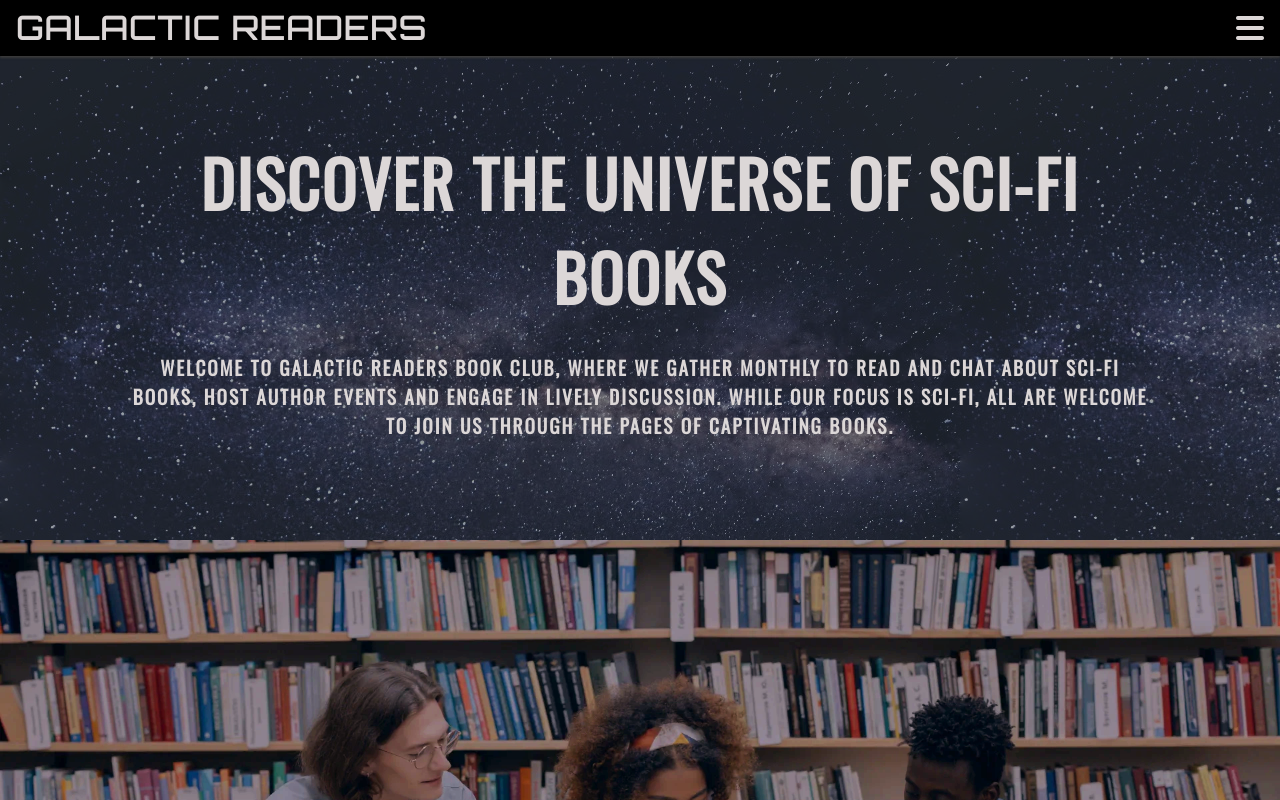
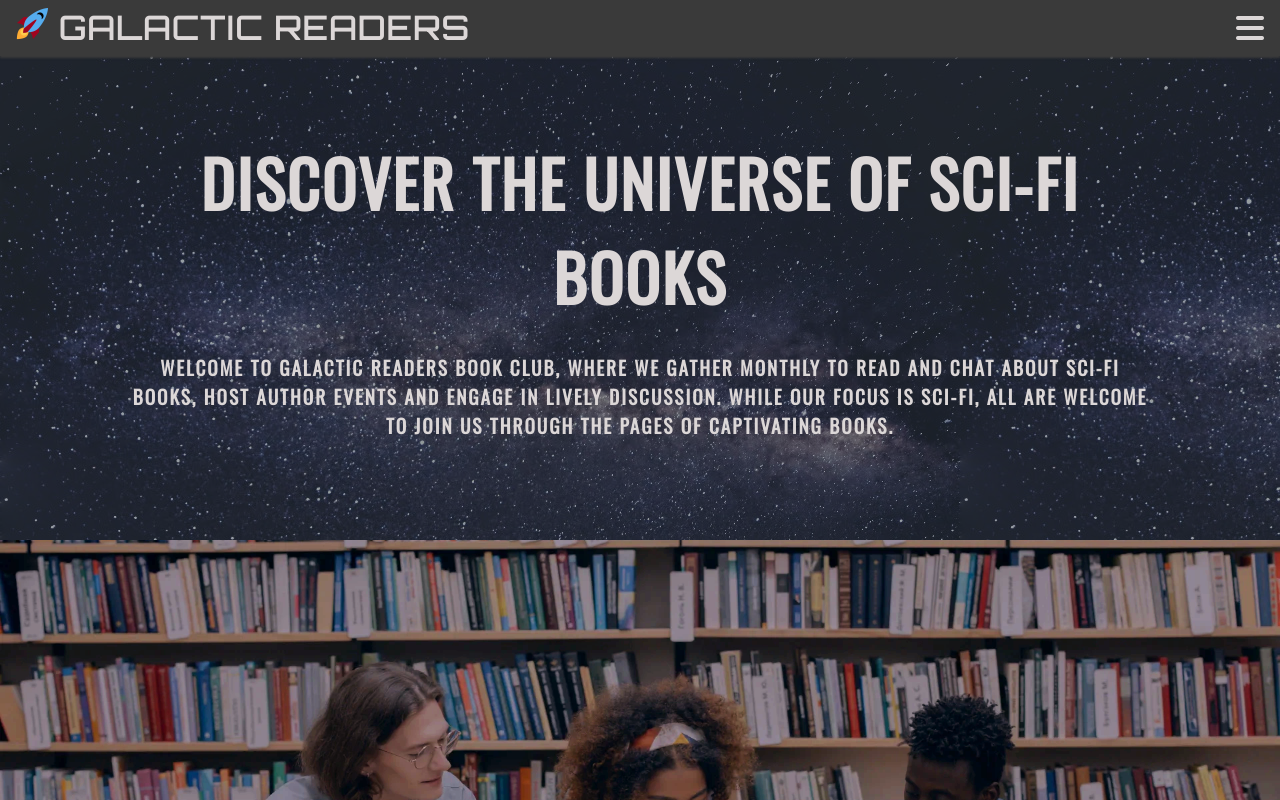
Before and after one commit to Code-Institute-Submissions/Rachelz85-galactic-readers, a plain HTML site: page index.html in a window 1280 px wide. Shown: the top 800 px of the page. Drawn offline with nearby package versions, Linux system fonts and the light colour scheme; a web font is replaced by a local one.

Commit message:
Changed the header and footer background color. and added a favicon to the logo

```diff
--- a/assets/css/styles.css
+++ b/assets/css/styles.css
@@ -35,7 +35,7 @@ h1,h2,h3 {
 
 /* Header */
 header {
-    background-color: black;
+    background-color: #3a3a3a;
     padding: 0.5rem 1rem;
     position: fixed;
     width: 100%;
@@ -292,7 +292,7 @@ label i {
 
 /* Footer */
 footer {
-    background-color: black;
+    background-color: #3a3a3a;
 }
 
 .social-links  {
--- a/index.html
+++ b/index.html
@@ -26,7 +26,7 @@
     <!-- Header -->
     <header>
         <a href="index.html">
-            <h1 id="logo">Galactic Readers</h1>
+            <h1 id="logo"> <img src="assets/favicon/favicon-32x32.png" alt="Rocket Favicon"> Galactic Readers</h1>
         </a>
         <input type="checkbox" id="nav-toggle" name="nav-toggle"/>
         <label for="nav-toggle" class="nav-toggle-label">
```
